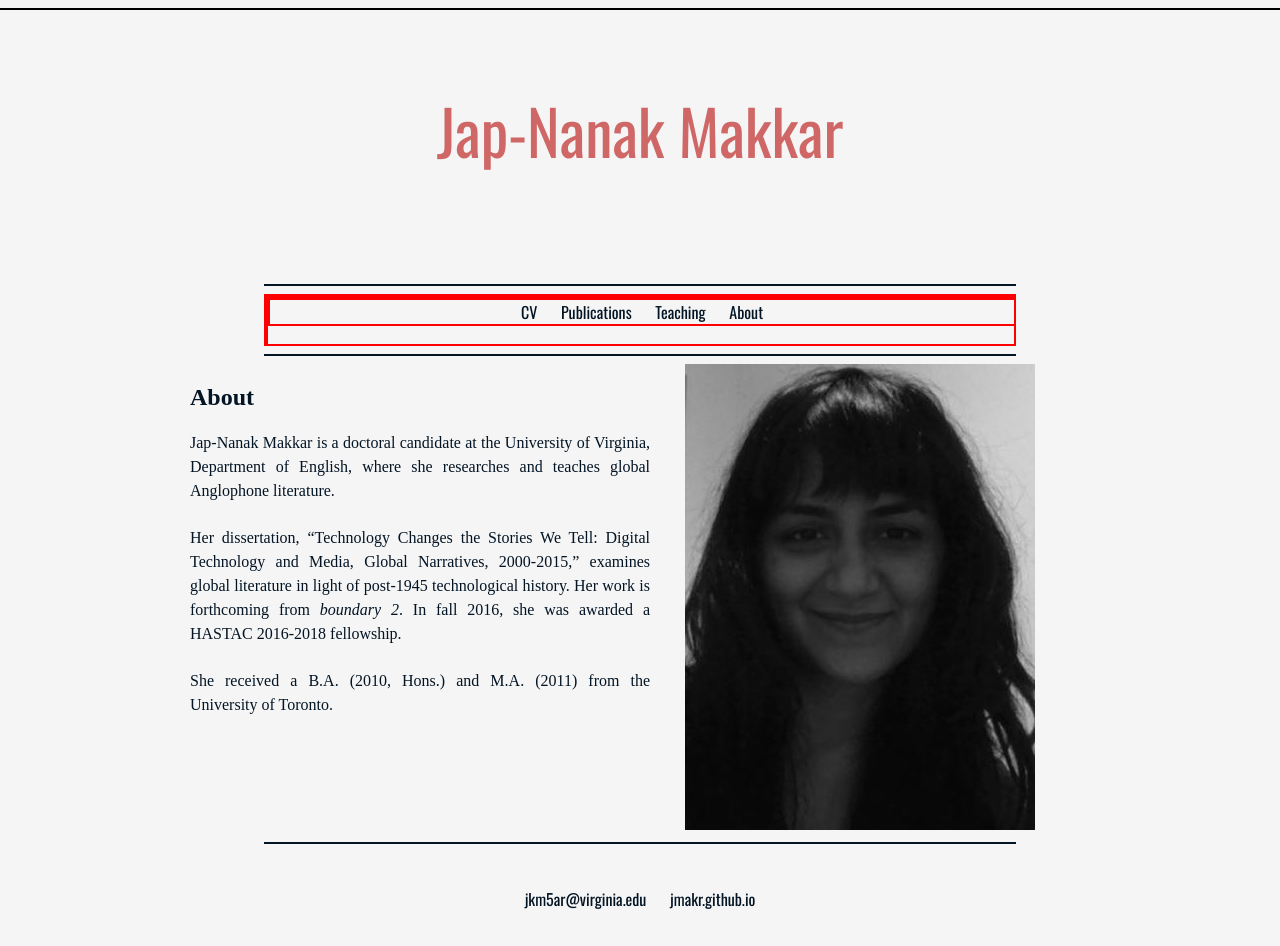
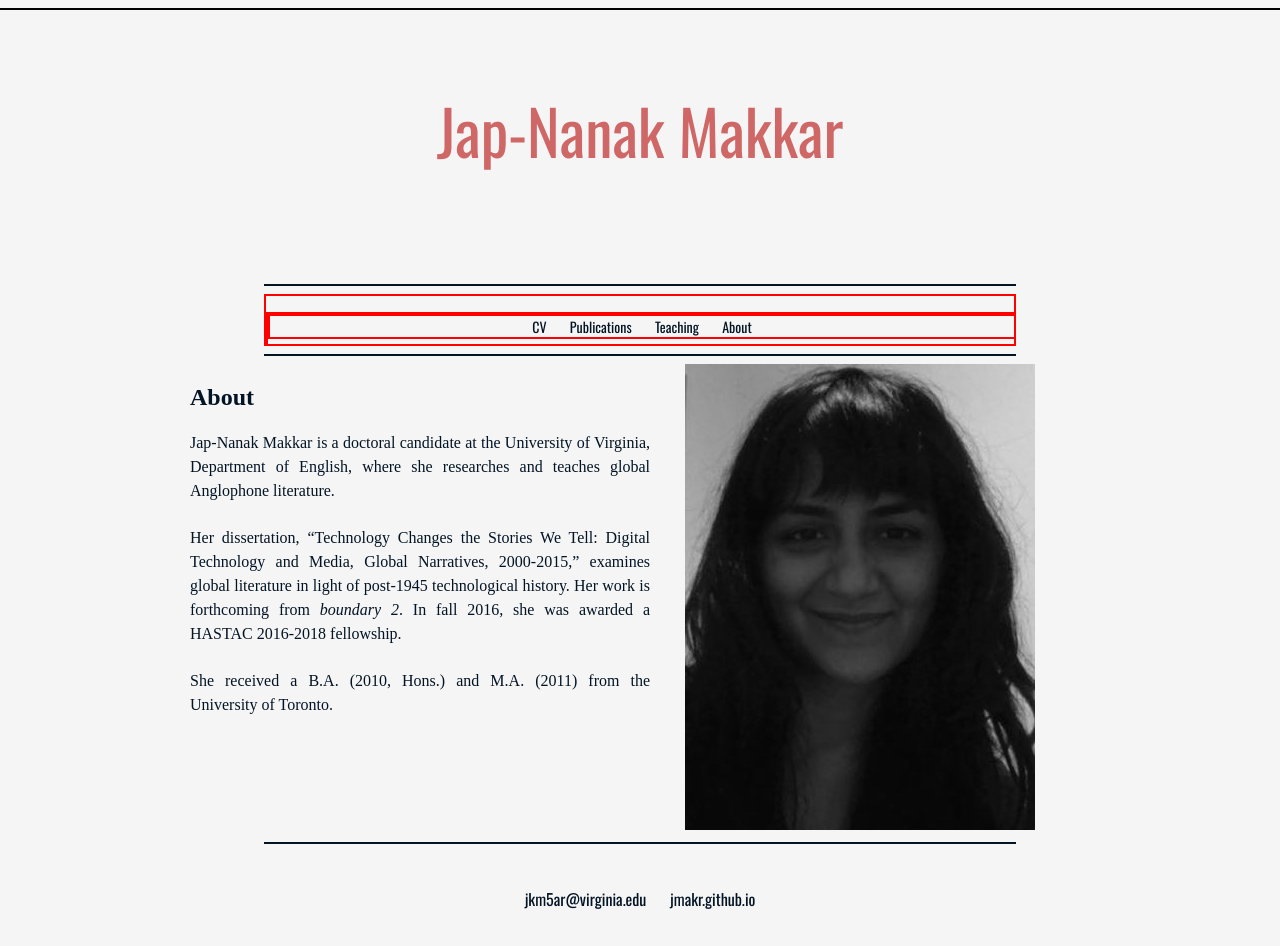
Before and after one commit to jmakr/jmakr.github.io, a Jekyll site: the page built from index.html, in a window 1280 px wide. Built offline with Jekyll 4.4.1, drawn with Linux system fonts in a browser that asks for light colours; some web fonts are replaced.

Commit message:
Update main.css

```diff
--- a/css/main.css
+++ b/css/main.css
@@ -75,7 +75,7 @@
     margin-left: auto;
     margin-bottom: auto;
     margin-top: auto;
-    height: 3em;
+    height: 48px;
 	overflow: hidden;
 	border: 2px solid red;
 
@@ -85,12 +85,12 @@
 }
 
 .topnavigationhelper {
-	height: 3em;
+	height: 48em;
 	width:100%;
 	margin-right: auto;
 	margin-left: auto;
-	margin-bottom: auto;
-	margin-top: auto;
+	margin-bottom: 16px;
+	margin-top: 16px;
 	border: 2px solid red;
 
 }
@@ -100,7 +100,7 @@
   font-family: Oswald, Arial, sans-serif;
   text-align: center;
   vertical-align:middle;
-  font-size: 16px;
+  font-size: 14px;
 	border: 2px solid red;
 
 
```
